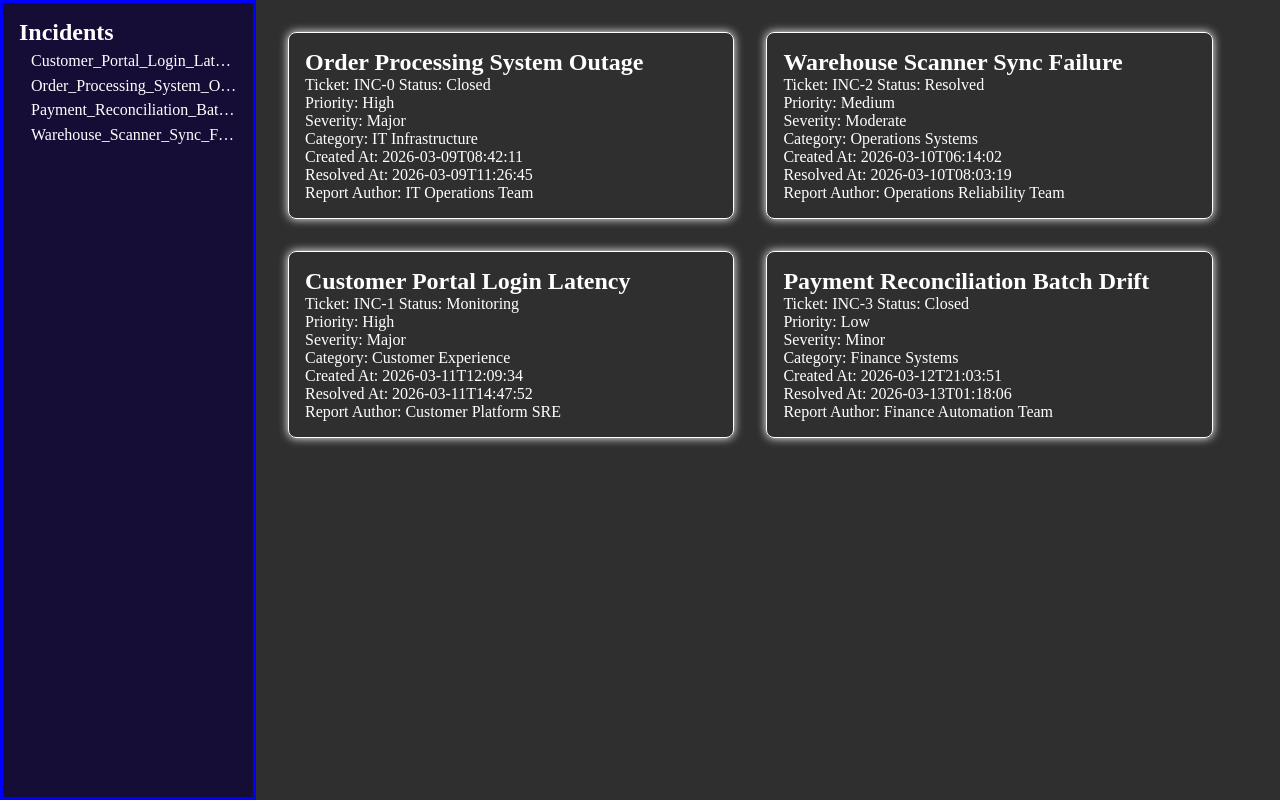
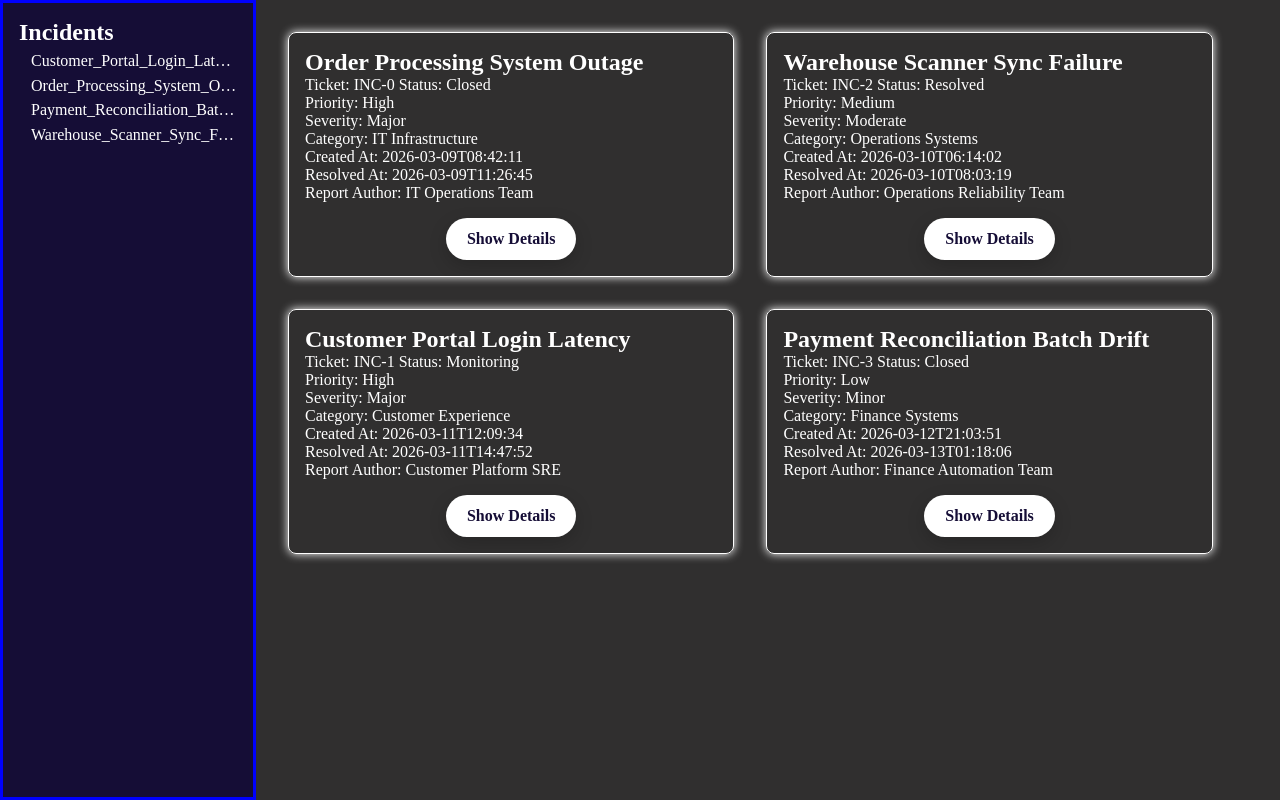
Before and after one commit to AnselmeDupuy/projetStage, a plain HTML site: page src/incidents/test.html in a window 1280 px wide. Drawn offline with Linux system fonts and the light colour scheme.

Commit message:
Fix: ajout bouton, modification clicque sur carte, css bouton

```diff
--- a/src/JS/index.js
+++ b/src/JS/index.js
@@ -29,7 +29,8 @@ document.addEventListener("DOMContentLoaded", () => {
     // sortedCardsAlphabetically.forEach((card) => container.appendChild(card));
 
     cards.forEach((card) => {
-        card.addEventListener("click", () => {
+        const button = card.querySelector(".toggle-details-btn");
+        button.addEventListener("click", () => {
             const fullCard = document.querySelector(`#${card.getAttribute('data-product-id')}-hidden`);
 
             if (modal.style.display === "block") {
--- a/src/incidents/style.css
+++ b/src/incidents/style.css
@@ -262,3 +262,32 @@
         color: white;
     }
 }
+
+.toggle-details-btn {
+    display: block;
+    width: fit-content;
+    max-width: 100%;
+    margin: 1rem auto 0;
+    padding: 0.75rem 1.25rem;
+    border: 1px solid rgba(255, 255, 255, 0.18);
+    border-radius: 999px;
+    background: #ffffff;
+    color: #150d36;
+    cursor: pointer;
+    font: inherit;
+    font-weight: 600;
+    line-height: 1;
+    text-align: center;
+    box-shadow: 0 6px 18px rgba(0, 0, 0, 0.18);
+    transition: transform 0.2s ease, box-shadow 0.2s ease, background-color 0.2s ease;
+}
+
+.toggle-details-btn:hover {
+    transform: translateY(-1px);
+    box-shadow: 0 8px 22px rgba(0, 0, 0, 0.24);
+}
+
+.toggle-details-btn:active {
+    transform: translateY(0);
+    box-shadow: 0 4px 12px rgba(0, 0, 0, 0.16);
+}
--- a/src/incidents/test.html
+++ b/src/incidents/test.html
@@ -73,6 +73,9 @@
     <p class="report-author">
      Report Author: Customer Platform SRE
     </p>
+    <button class="toggle-details-btn" data-target="#incident-Customer_Portal_Login_Latency-hidden">
+     Show Details
+    </button>
    </div>
   </section>
   <section class="incident-section-hidden" data-product-id="incident-Customer_Portal_Login_Latency-hidden" hidden="true" href="#incident-Customer_Portal_Login_Latency-hidden" id="incident-Customer_Portal_Login_Latency-hidden">
@@ -332,6 +335,9 @@
     <p class="report-author">
      Report Author: IT Operations Team
     </p>
+    <button class="toggle-details-btn" data-target="#incident-Order_Processing_System_Outage-hidden">
+     Show Details
+    </button>
    </div>
   </section>
   <section class="incident-section-hidden" data-product-id="incident-Order_Processing_System_Outage-hidden" hidden="true" href="#incident-Order_Processing_System_Outage-hidden" id="incident-Order_Processing_System_Outage-hidden">
@@ -591,6 +597,9 @@
     <p class="report-author">
      Report Author: Finance Automation Team
     </p>
+    <button class="toggle-details-btn" data-target="#incident-Payment_Reconciliation_Batch_Drift-hidden">
+     Show Details
+    </button>
    </div>
   </section>
   <section class="incident-section-hidden" data-product-id="incident-Payment_Reconciliation_Batch_Drift-hidden" hidden="true" href="#incident-Payment_Reconciliation_Batch_Drift-hidden" id="incident-Payment_Reconciliation_Batch_Drift-hidden">
@@ -850,6 +859,9 @@
     <p class="report-author">
      Report Author: Operations Reliability Team
     </p>
+    <button class="toggle-details-btn" data-target="#incident-Warehouse_Scanner_Sync_Failure-hidden">
+     Show Details
+    </button>
    </div>
   </section>
   <section class="incident-section-hidden" data-product-id="incident-Warehouse_Scanner_Sync_Failure-hidden" hidden="true" href="#incident-Warehouse_Scanner_Sync_Failure-hidden" id="incident-Warehouse_Scanner_Sync_Failure-hidden">
```
Also changed, not shown: 1 other file.
